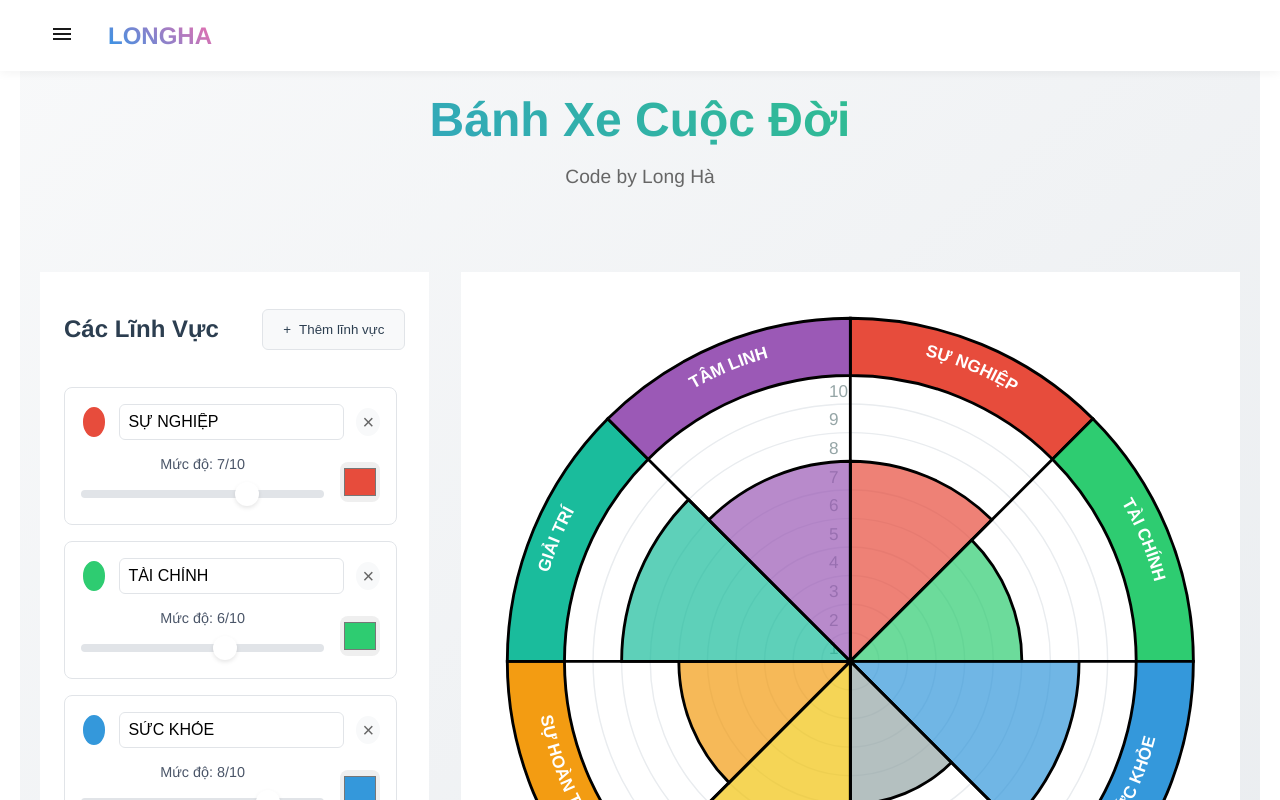
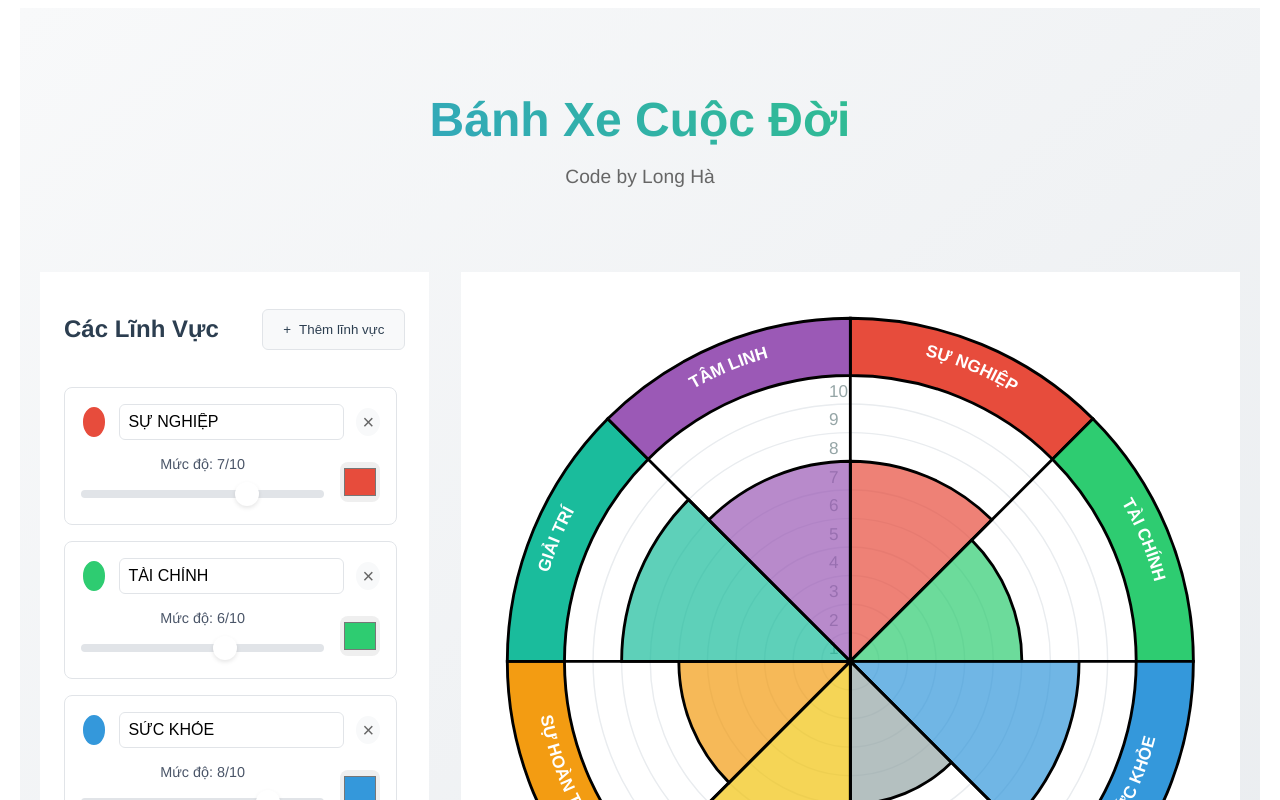
Before and after one commit to longhangoc/vue, a Vue app: page / in a window 1280 px wide. Shown: the top 800 px of the page. Built offline with nearby package versions, Linux system fonts and the light colour scheme.

Commit message:
Update Header.vue

```diff
--- a/src/components/Header.vue
+++ b/src/components/Header.vue
@@ -1,26 +1,21 @@
 <template>
-  <header class="enhanced-header">
+  <header class="love-header">
+    <div class="heart-background">
+      <div class="falling-hearts">
+        <div v-for="heart in hearts" :key="heart.id"
+             class="heart"
+             :style="{
+               left: `${heart.left}%`,
+               animationDelay: `${heart.delay}s`,
+               transform: `scale(${heart.scale})`
+             }">
+          ❤️
+        </div>
+      </div>
+    </div>
     <div class="header-content">
-      <div class="header-left">
-        <button
-          class="menu-toggle"
-          @mouseenter="hoverMenu = true"
-          @mouseleave="hoverMenu = false"
-          @click="toggleMenu"
-        >
-          <svg viewBox="0 0 24 24" width="24" height="24">
-            <path d="M3 18h18v-2H3v2zm0-5h18v-2H3v2zm0-7v2h18V6H3z"></path>
-          </svg>
-          <span
-            class="menu-hover-effect"
-            :class="{ 'active': hoverMenu }"
-          ></span>
-        </button>
-        <div class="logo-container">
-          <h1 class="logo">
-            <span class="logo-text">LONGHA</span>
-          </h1>
-        </div>
+      <div class="logo-container">
+        <h1 class="logo">LONGHA</h1>
       </div>
     </div>
   </header>
@@ -28,105 +23,85 @@
 
 <script>
 export default {
-  name: 'EnhancedHeader',
+  name: 'LoveHeader',
   data() {
     return {
-      hoverMenu: false,
-      isMenuOpen: false
-    }
-  },
-  methods: {
-    toggleMenu() {
-      this.isMenuOpen = !this.isMenuOpen
-      // You can add additional logic here for menu opening/closing
+      hearts: Array.from({ length: 10 }, (_, index) => ({
+        id: index,
+        left: Math.random() * 100,
+        delay: Math.random() * 10,
+        scale: 0.5 + Math.random() * 0.5
+      }))
     }
   }
 }
 </script>
 
 <style scoped>
-.enhanced-header {
-  position: fixed;
+.love-header {
+  position: relative;
+  width: 100%;
+  height: 60px;
+  background: linear-gradient(135deg, #fff0f5, #ffebee);
+  overflow: hidden;
+  display: flex;
+  align-items: center;
+  justify-content: center;
+  box-shadow: 0 2px 10px rgba(0,0,0,0.05);
+}
+
+.heart-background {
+  position: absolute;
   top: 0;
   left: 0;
   width: 100%;
-  background-color: rgba(255, 255, 255, 0.95);
-  backdrop-filter: blur(10px);
-  box-shadow: 0 2px 10px rgba(0, 0, 0, 0.05);
-  z-index: 1000;
-  transition: all 0.3s ease;
-}
-
-.header-content {
-  max-width: 1200px;
-  margin: 0 auto;
-  display: flex;
-  justify-content: space-between;
-  align-items: center;
-  padding: 0.75rem 1rem;
-}
-
-.header-left {
-  display: flex;
-  align-items: center;
-  gap: 1.5rem;
-}
-
-.menu-toggle {
-  position: relative;
-  background: none;
-  border: none;
-  cursor: pointer;
-  padding: 10px;
-  border-radius: 50%;
-  transition: all 0.3s ease;
+  height: 100%;
+  pointer-events: none;
   overflow: hidden;
 }
 
-.menu-toggle svg {
-  position: relative;
-  z-index: 2;
-  fill: #1a1a1a;
-  transition: transform 0.3s ease;
+.falling-hearts {
+  position: absolute;
+  top: 0;
+  left: 0;
+  width: 100%;
+  height: 100%;
 }
 
-.menu-toggle:hover svg {
-  transform: rotate(90deg);
+.heart {
+  position: absolute;
+  font-size: 20px;
+  opacity: 0.6;
+  animation: fall 10s linear infinite;
+  user-select: none;
 }
 
-.menu-hover-effect {
-  position: absolute;
-  top: 50%;
-  left: 50%;
-  width: 0;
-  height: 0;
-  background-color: rgba(0, 0, 0, 0.1);
-  border-radius: 50%;
-  transform: translate(-50%, -50%);
-  opacity: 0;
-  transition: all 0.3s ease;
-}
-
-.menu-toggle:hover .menu-hover-effect.active {
-  width: 150%;
-  height: 150%;
-  opacity: 1;
+@keyframes fall {
+  0% {
+    transform: translateY(-20px);
+    opacity: 0.6;
+  }
+  100% {
+    transform: translateY(calc(100vh + 20px));
+    opacity: 0;
+  }
 }
 
 .logo-container {
-  display: flex;
-  align-items: center;
+  z-index: 10;
+  position: relative;
 }
 
 .logo {
   margin: 0;
-  font-size: 1.5rem;
+  font-size: 2rem;
   font-weight: 800;
-  background: linear-gradient(45deg, #3494E6, #EC6EAD);
+  background: linear-gradient(45deg, #ff6b6b, #ff4757);
   -webkit-background-clip: text;
   -webkit-text-fill-color: transparent;
   background-clip: text;
-  transition: all 0.3s ease;
+  text-align: center;
+  transition: transform 0.3s ease;
 }
 
 .logo:hover {
@@ -134,22 +109,12 @@
 }
 
 @media (max-width: 600px) {
-  .header-content {
-    padding: 0.5rem 0.75rem;
+  .logo {
+    font-size: 1.5rem;
   }
 
-  .logo {
-    font-size: 1.2rem;
-  }
-
-  .menu-toggle {
-    padding: 8px;
-  }
-}
-
-@media (max-width: 400px) {
-  .header-left {
-    gap: 1rem;
+  .heart {
+    font-size: 15px;
   }
 }
 </style>
```
